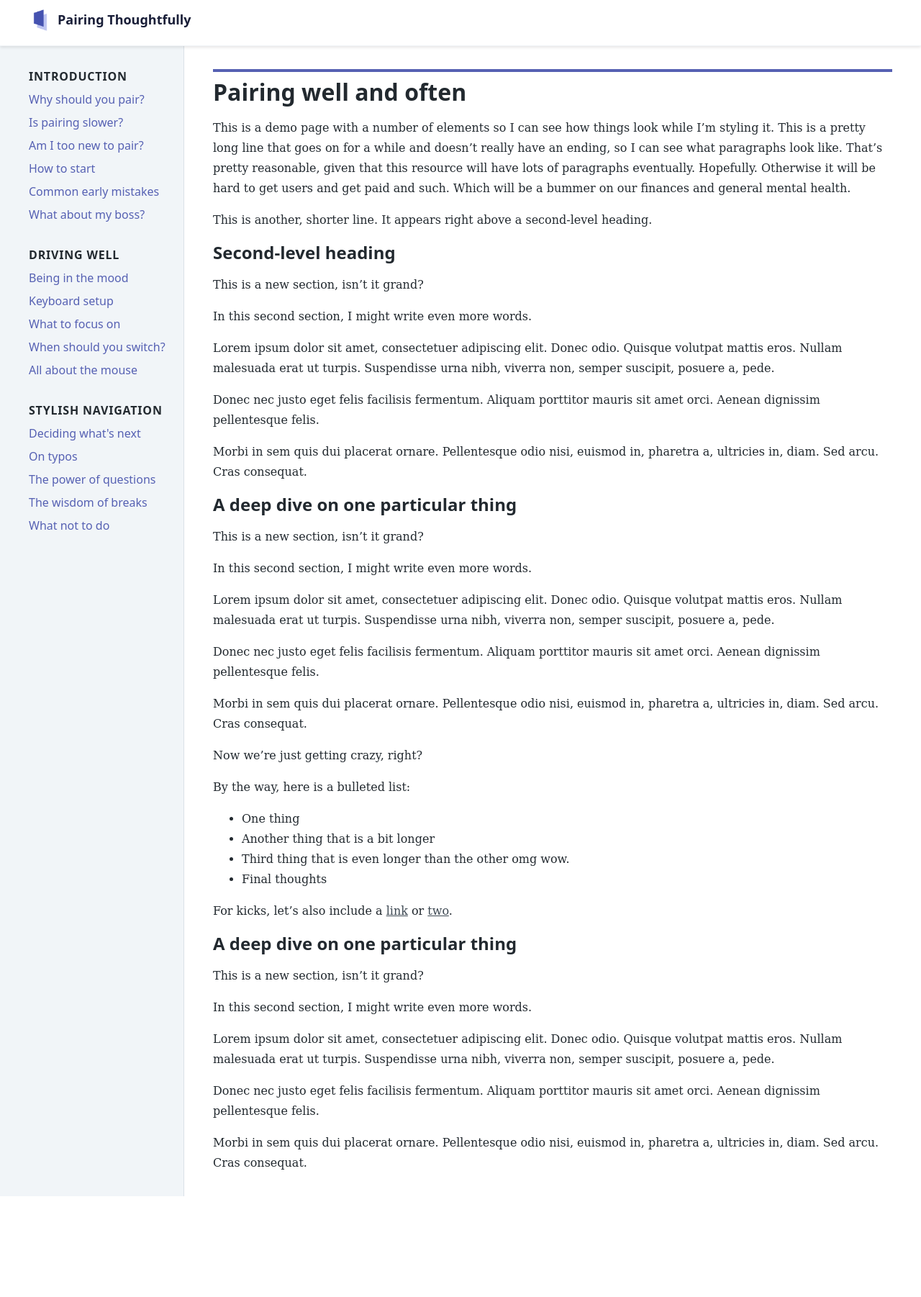
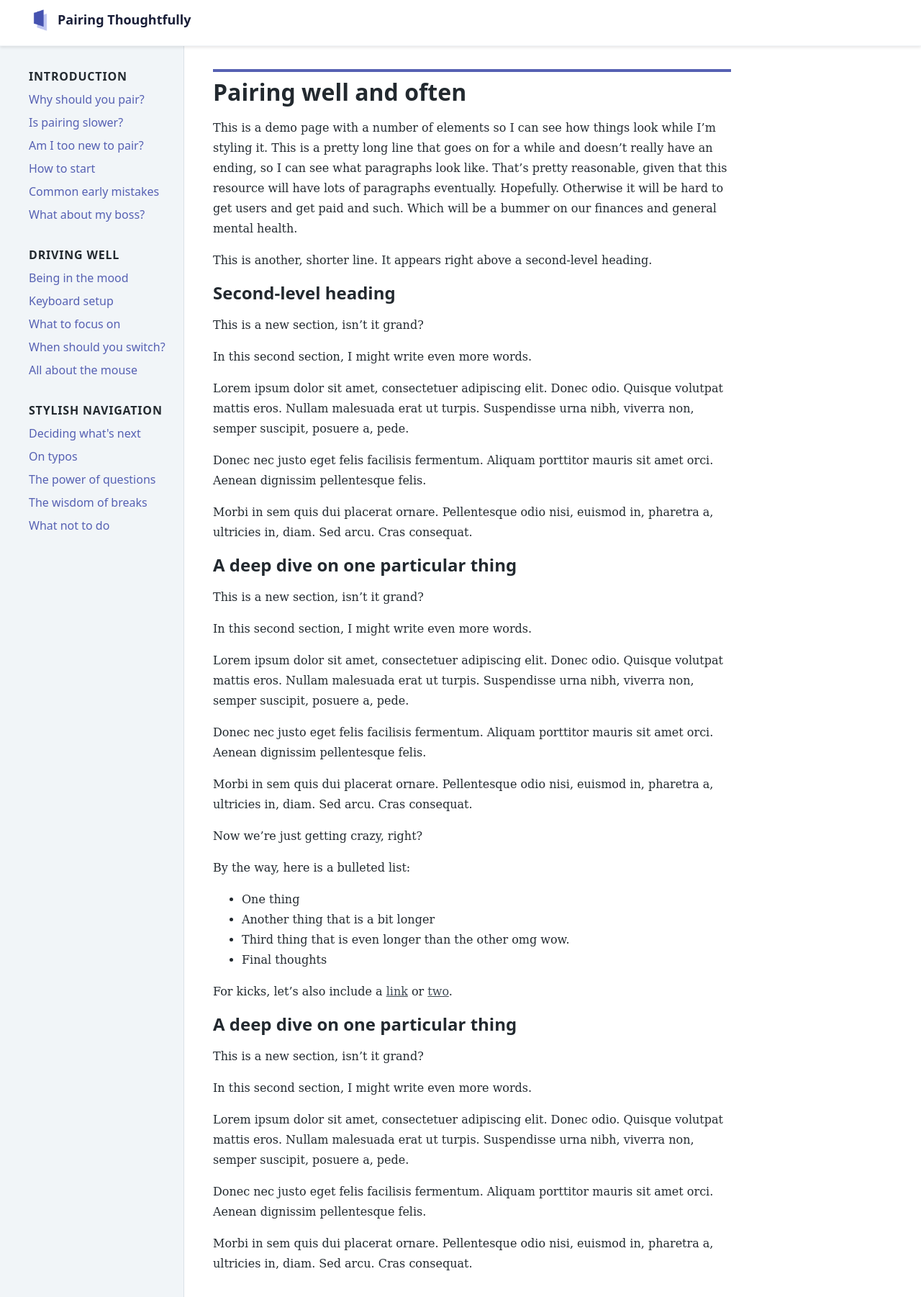
Before and after one commit to tupleapp/pair-programming-guide, a Jekyll site: the page built from demo.md, in a window 1280 px wide. Shown: the whole page at 72% size. Built offline with Jekyll 4.4.1, drawn with Linux system fonts in a browser that asks for light colours; before the commit the page ends 1662 px from its top, so only the background shows below that.

Commit message:
Restore max width

```diff
--- a/_layouts/default.html
+++ b/_layouts/default.html
@@ -17,6 +17,7 @@
       </div>
 
       <div class="lg:hidden absolute pin-r mx-8 h-8 w-8 text-grey-darker">
+        <!-- TODO: click this for menu -->
         <svg preserveAspectRatio="xMidYMid meet" fill="currentColor" xmlns="http://www.w3.org/2000/svg" viewBox="0 0 24 24" stroke-width="2" stroke-linecap="round" stroke-linejoin="round" stroke="currentColor" class="_13gjrqj"><g><line x1="3" y1="12" x2="21" y2="12"></line><line x1="3" y1="6" x2="21" y2="6"></line><line x1="3" y1="18" x2="21" y2="18"></line></g></svg>
       </div>
     </header>
@@ -54,7 +55,7 @@
         </nav>
       </div>
 
-      <div class="px-10 py-4 content">
+      <div class="max-w-lg px-10 py-4 content">
         <div>
           <div class="border-t-4 border-indigo-dark mt-4 mb-2"></div>
           {{ content }}
```
